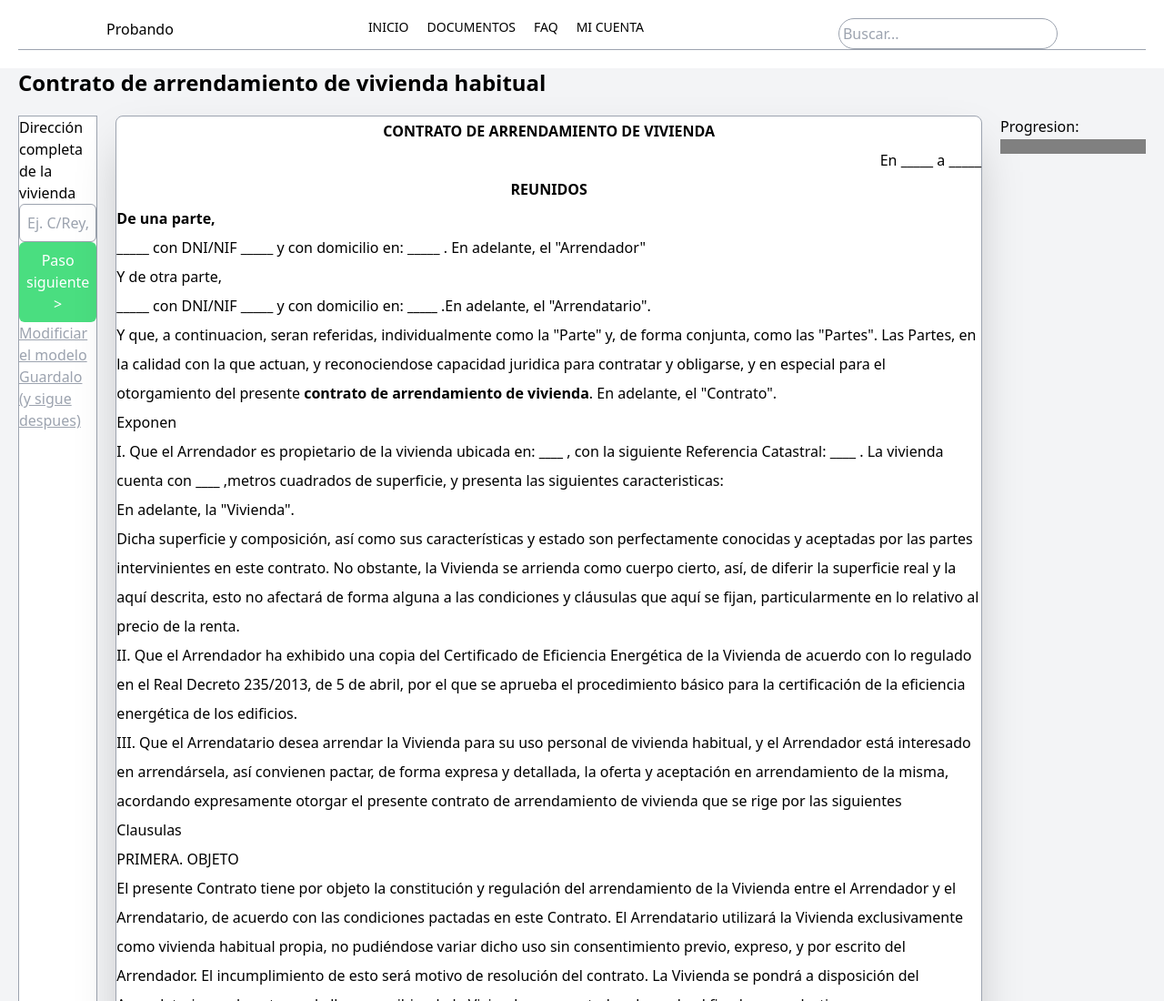
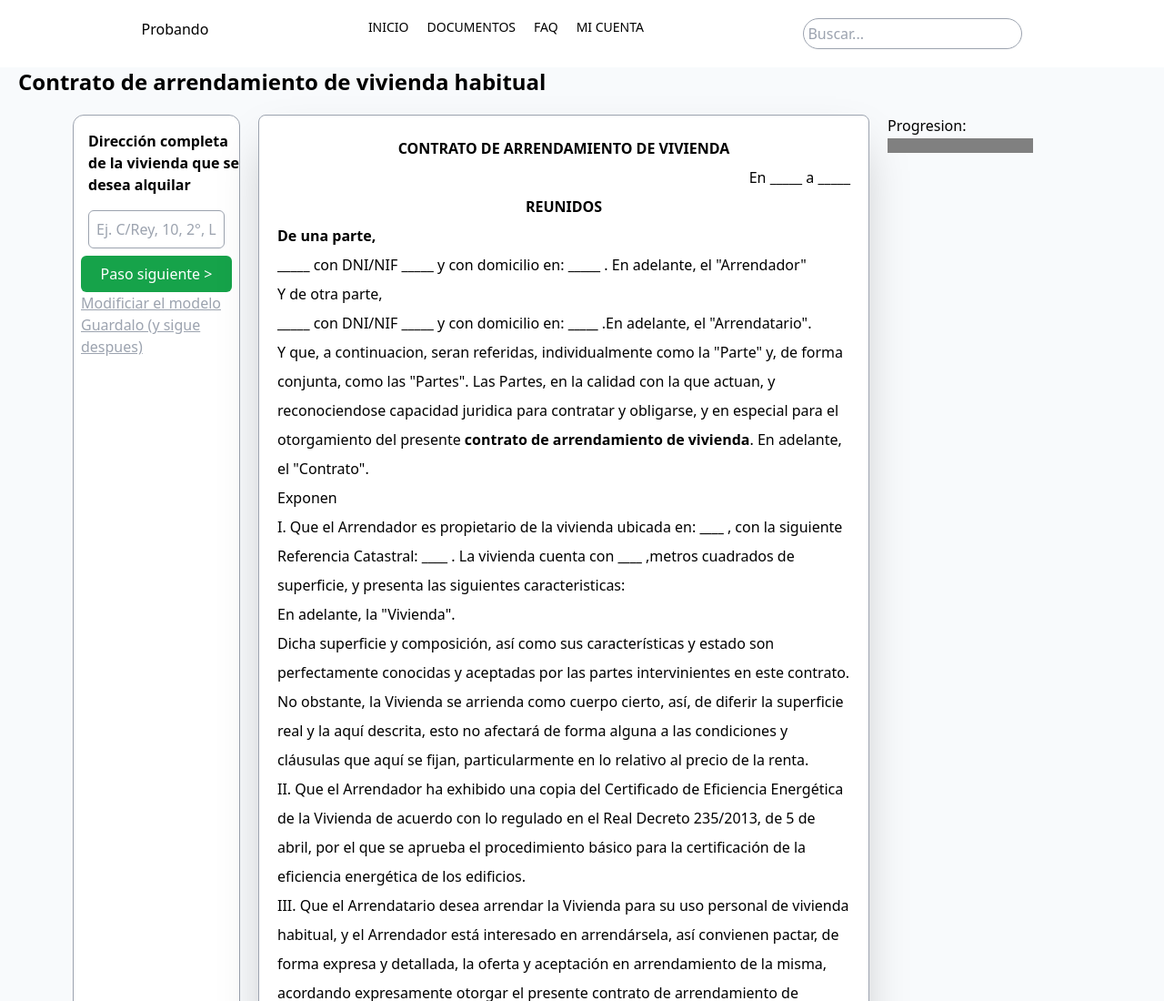
Before and after one commit to Manuel12012/Clonacion-Pagina-Web-Documento, a website built with Vite: page index.html in a window 1280 px wide. Shown: the top 1100 px of the page at 91% size. Built offline with nearby package versions, Linux system fonts and the light colour scheme.

Commit message:
hoy cambio

```diff
--- a/index.html
+++ b/index.html
@@ -7,7 +7,7 @@
   </head>
 
   <body>
-    <div class="flex gap-5 justify-around m-5 border-b border-gray-400 w-auto">
+    <div class="flex gap-5 justify-evenly mt-5  border-gray-400 w-auto">
       <a href="">Probando</a>
 
       <nav class="flex gap-5 uppercase text-sm">
@@ -23,19 +23,19 @@
         placeholder="Buscar..."
       />
     </div>
-    <main class="bg-gray-100">
-      <h1 class="text-2xl font-semibold m-5">
+    <main class="bg-slate-50">
+      <h1 class="text-2xl font-semibold m-5 gap-5">
         Contrato de arrendamiento de vivienda habitual
       </h1>
-      <div class="flex gap-5 m-5">
+      <div class="flex basis-[20%] gap-5 m-5 max-w-full ml-20 mr-20">
         <div
           id="form-step"
-          class="bg-white border border-gray-400 flex flex-col flex-1"
+          class="bg-white border border-gray-400 flex flex-col flex-1 p-2 rounded-xl"
         >
           <!--- Caja de ingreso de valores-->
-          <p id="step-label"></p>
+          <p id="step-label" class="m-2 w-full font-semibold"></p>
 
-         <div id="input-container"></div>
+         <div id="input-container" class="m-2 max-w-full"></div>
 
 
         <button
@@ -49,7 +49,7 @@
         <button
           id="next-btn"
           type="button"
-  class="bg-green-400 p-2 rounded-md text-white"
+          class="bg-green-600 p-2 rounded-md text-white max-w-full"
         >
           Paso siguiente &gt;
         </button>
@@ -64,7 +64,7 @@
         <!-- Fin de caja-->
 
         <div
-          class="flex-2 border border-gray-400 rounded-lg bg-white shadow-2xl leading-8"
+          class="basis-[60%] border border-gray-400 rounded-lg bg-white shadow-2xl leading-8 p-5"
         >
           <h2 class="font-semibold uppercase text-center">
             Contrato de Arrendamiento de Vivienda
@@ -263,7 +263,7 @@
         </div>
         <!-- FIn de contrato de vivienda-->
 
-        <div class="flex-1">
+        <div class="basis-[20%]">
           <p>Progresion:</p>
           <progress value="0" max="100"></progress>
         </div>
--- a/src/main.js
+++ b/src/main.js
@@ -7,7 +7,7 @@ import './style.css';
 const steps = [
   {
     id: 'direccion-domicilio',
-    label: 'Dirección completa de la vivienda',
+    label: 'Dirección completa de la vivienda que se desea alquilar',
     type: 'input',
     inputType: 'text',
     placeholder: 'Ej. C/Rey, 10, 2°, Lima'
```
Lines whose indentation alone changed are shown as unchanged.
